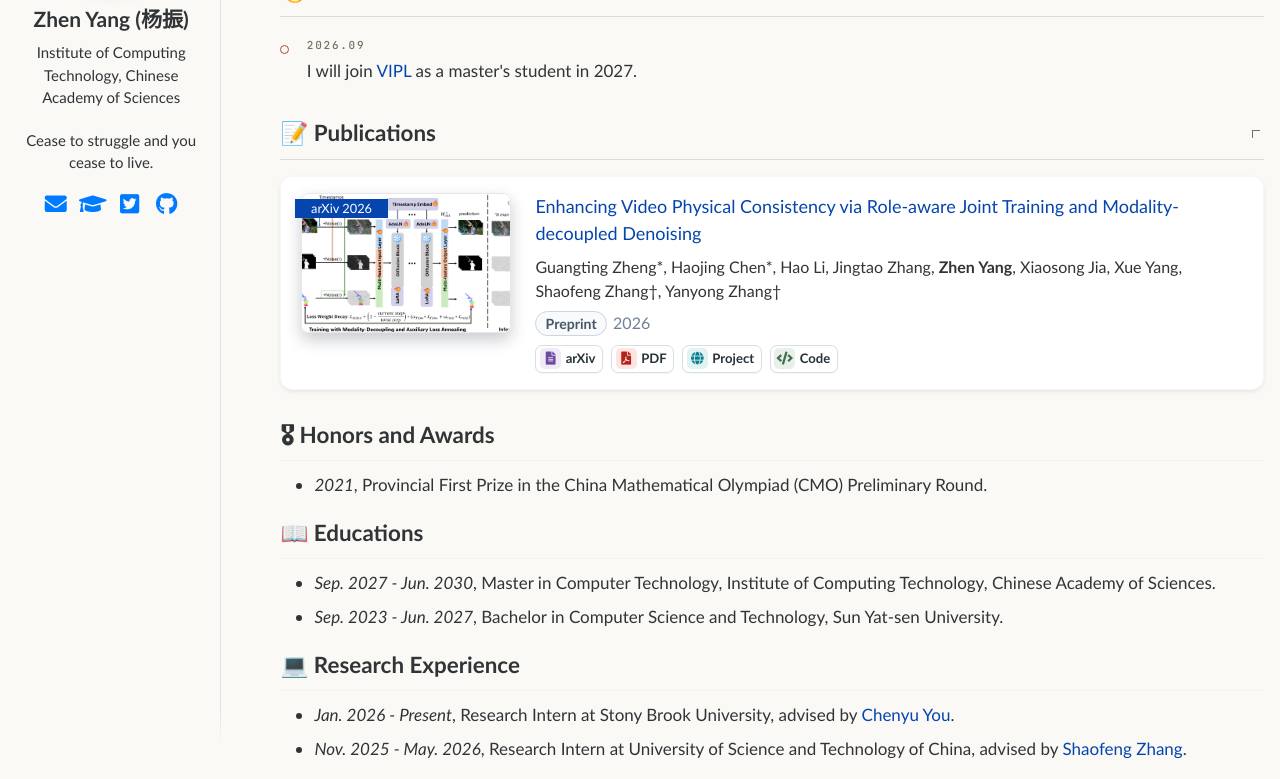
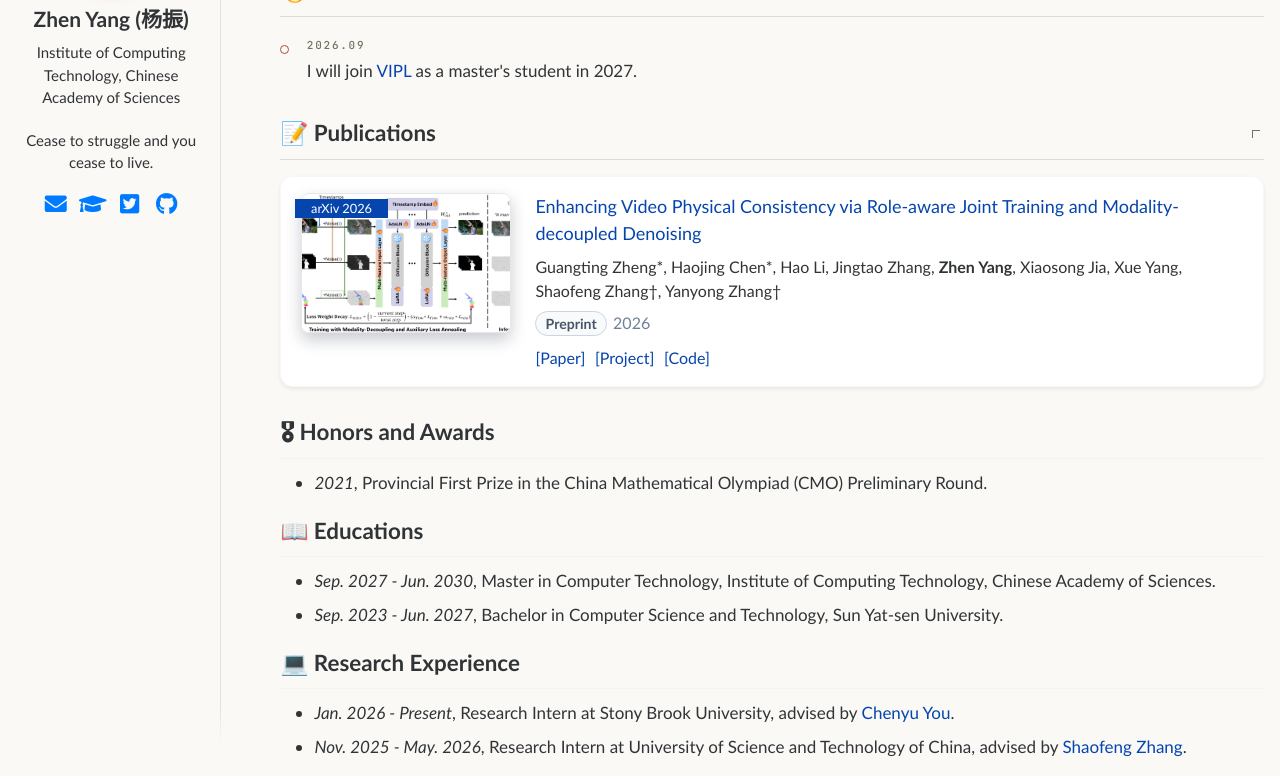
Before and after one commit to MichaelYeung2004/michaelyeung2004.github.io, a Jekyll site: the page built from _pages/about.md, in a window 1280 px wide and 1033 px high, cut to the strip 254-1033 px from the top of the window. Built offline with Jekyll 4.4.1, drawn with Linux system fonts in a browser that asks for light colours; some of the changed text lies outside the part shown.

Commit message:
Show bilingual navbar name and plain paper links

```diff
--- a/_data/blog_profile.yml
+++ b/_data/blog_profile.yml
@@ -1 +1 @@
-navbar_name: Zhen Yang
+navbar_name: Zhen Yang 杨振
--- a/_includes/publication-card.html
+++ b/_includes/publication-card.html
@@ -9,10 +9,9 @@
     <p>{{ item.authors }}</p>
     <div class="publication-meta"><span class="publication-venue publication-venue--preprint">{{ item.venue }}</span><span class="publication-year">{{ item.year }}</span></div>
     <div class="publication-links">
-      <a class="publication-link publication-link--arxiv" href="{{ item.links.arXiv }}"><span class="publication-link__icon"><i class="fas fa-file-alt" aria-hidden="true"></i></span><span>arXiv</span></a>
-      <a class="publication-link publication-link--pdf" href="{{ item.links.PDF }}"><span class="publication-link__icon"><i class="fas fa-file-pdf" aria-hidden="true"></i></span><span>PDF</span></a>
-      <a class="publication-link publication-link--project" href="{{ item.links.Project }}"><span class="publication-link__icon"><i class="fas fa-globe" aria-hidden="true"></i></span><span>Project</span></a>
-      <a class="publication-link publication-link--code" href="{{ item.links.Code }}"><span class="publication-link__icon"><i class="fas fa-code" aria-hidden="true"></i></span><span>Code</span></a>
+      <a class="publication-link" href="{{ item.links.arXiv }}">[Paper]</a>
+      <a class="publication-link" href="{{ item.links.Project }}">[Project]</a>
+      <a class="publication-link" href="{{ item.links.Code }}">[Code]</a>
     </div>
   </div>
 </div>
--- a/_sass/_publication-cards.scss
+++ b/_sass/_publication-cards.scss
@@ -121,57 +121,17 @@
     flex-wrap: wrap;
     gap: 0.6em;
     margin-top: 0.65em;
-    font-size: 0.82em;
+    font: inherit;
 }
 
 .publication-link {
-    display: inline-flex;
-    align-items: center;
-    gap: 0.35em;
-    padding: 0.2em 0.5em 0.2em 0.28em;
-    color: #263238 !important;
-    background: #fff;
-    border: 1px solid #d9dee3;
-    border-radius: 7px;
-    font-weight: 600;
-    line-height: 1.2;
-    text-decoration: none !important;
-    box-shadow: 0 1px 2px rgba(15, 23, 42, 0.04);
+    font: inherit;
+    color: var(--site-blue, #0645ad);
+    text-decoration: none;
 
     &:hover {
-        border-color: #aeb8c2;
-        box-shadow: 0 3px 8px rgba(15, 23, 42, 0.1);
-        transform: translateY(-1px);
+        text-decoration: underline;
     }
-}
-
-.publication-link__icon {
-    display: inline-flex;
-    align-items: center;
-    justify-content: center;
-    width: 1.6em;
-    height: 1.6em;
-    border-radius: 5px;
-}
-
-.publication-link--arxiv .publication-link__icon {
-    color: #6d4ba0;
-    background: #f0ebf7;
-}
-
-.publication-link--pdf .publication-link__icon {
-    color: #b42318;
-    background: #fee4e2;
-}
-
-.publication-link--project .publication-link__icon {
-    color: #087f8c;
-    background: #e0f2f1;
-}
-
-.publication-link--code .publication-link__icon {
-    color: #3f704d;
-    background: #e8f0e9;
 }
 
 @media (max-width: 767px) {
```
